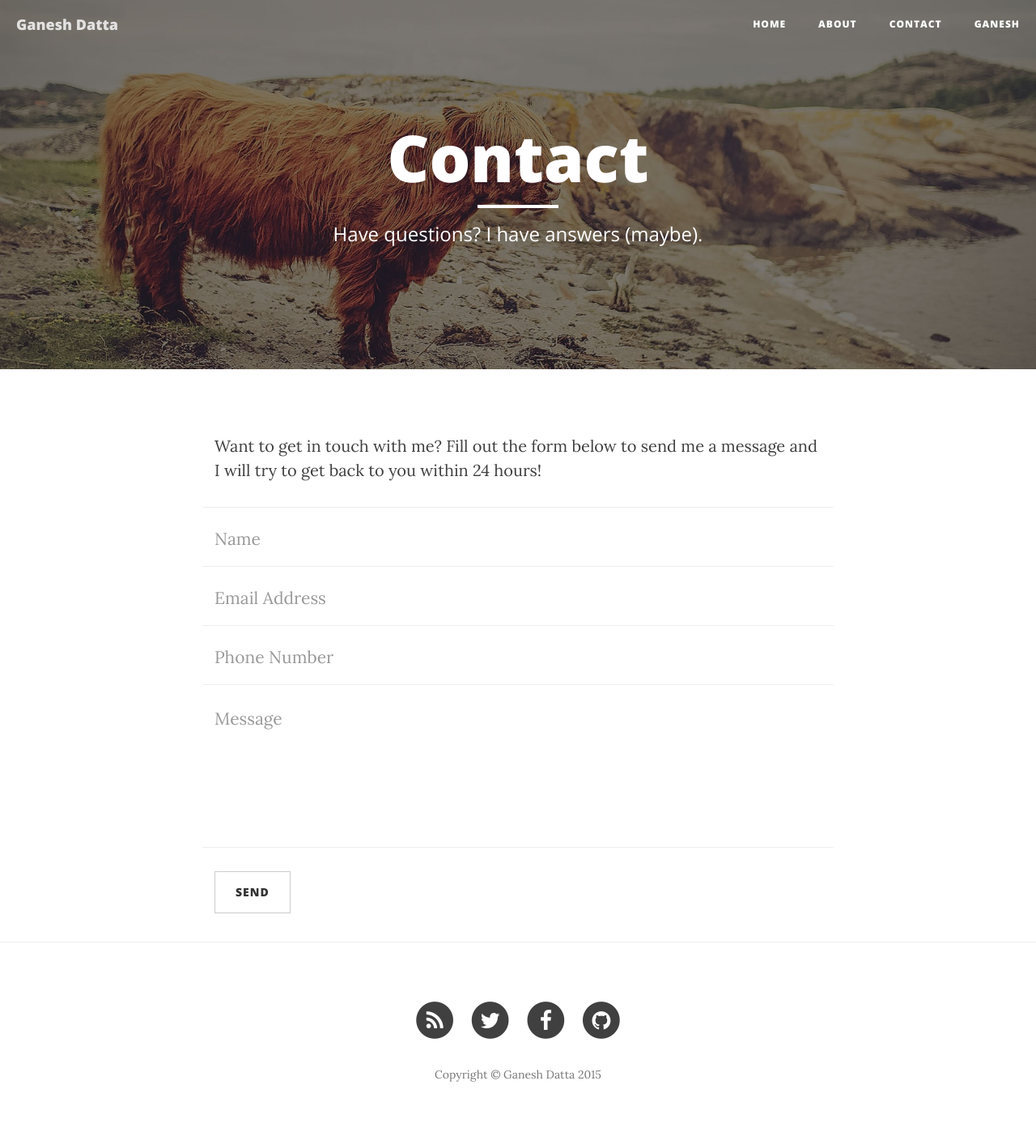
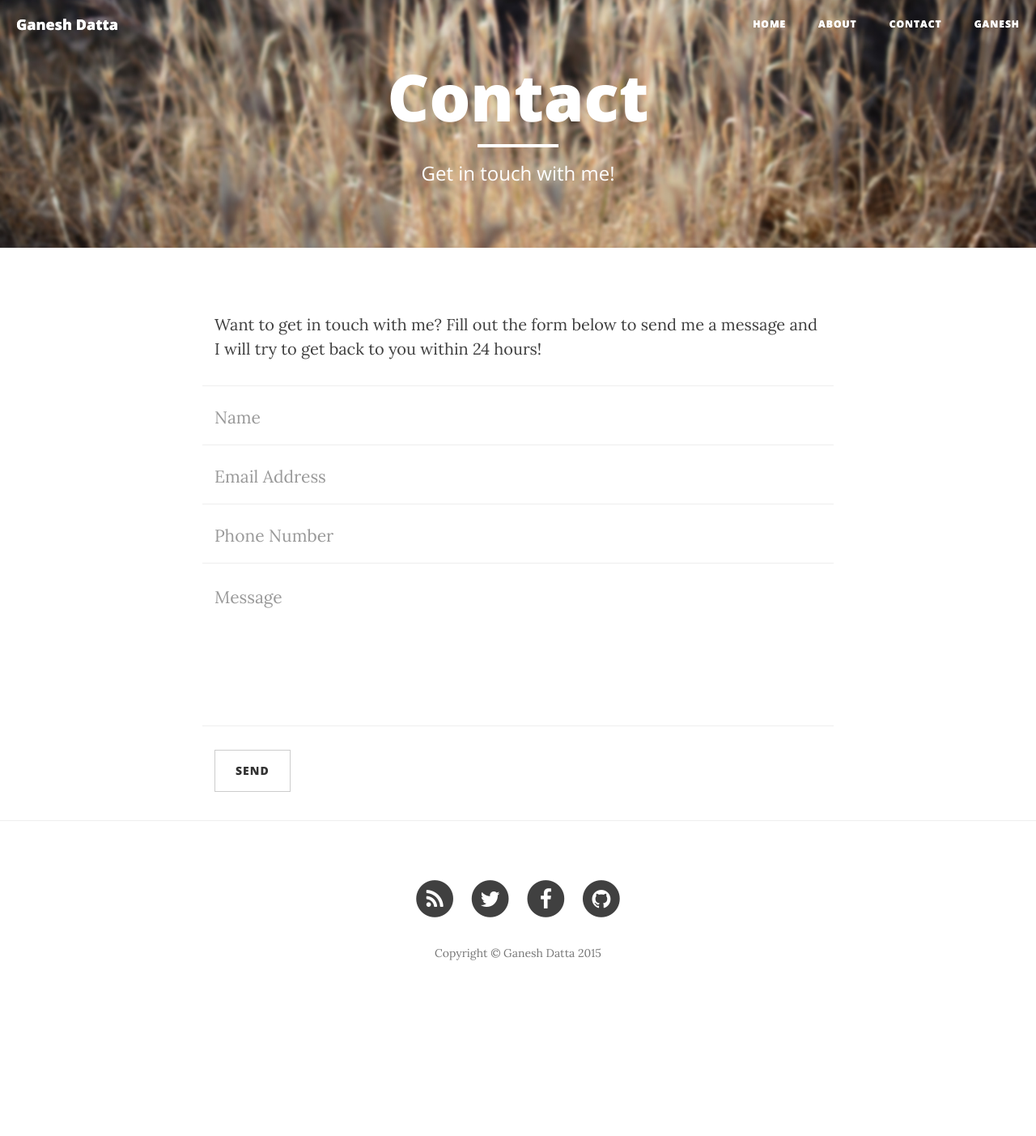
Before and after one commit to gsdatta/gsdatta, a Jekyll site: the page built from contact.html, in a window 1280 px wide. Shown: the whole page at 81% size. Built offline with Jekyll 4.4.1, drawn with Linux system fonts in a browser that asks for light colours; nearby versions of some CDN libraries; after the commit the page ends 1253 px from its top, so only the background shows below that.

Commit message:
Fixing contact page

```diff
--- a/contact.html
+++ b/contact.html
@@ -1,8 +1,8 @@
 ---
-layout: page
+layout: noheader
 title: "Contact"
-description: "Have questions? I have answers (maybe)."
-header-img: "img/contact-bg.jpg"
+description: "Get in touch with me!"
+header-img: "img/brown-grass.jpg"
 ---
 
 <p>Want to get in touch with me? Fill out the form below to send me a message and I will try to get back to you within 24 hours!</p>
```
